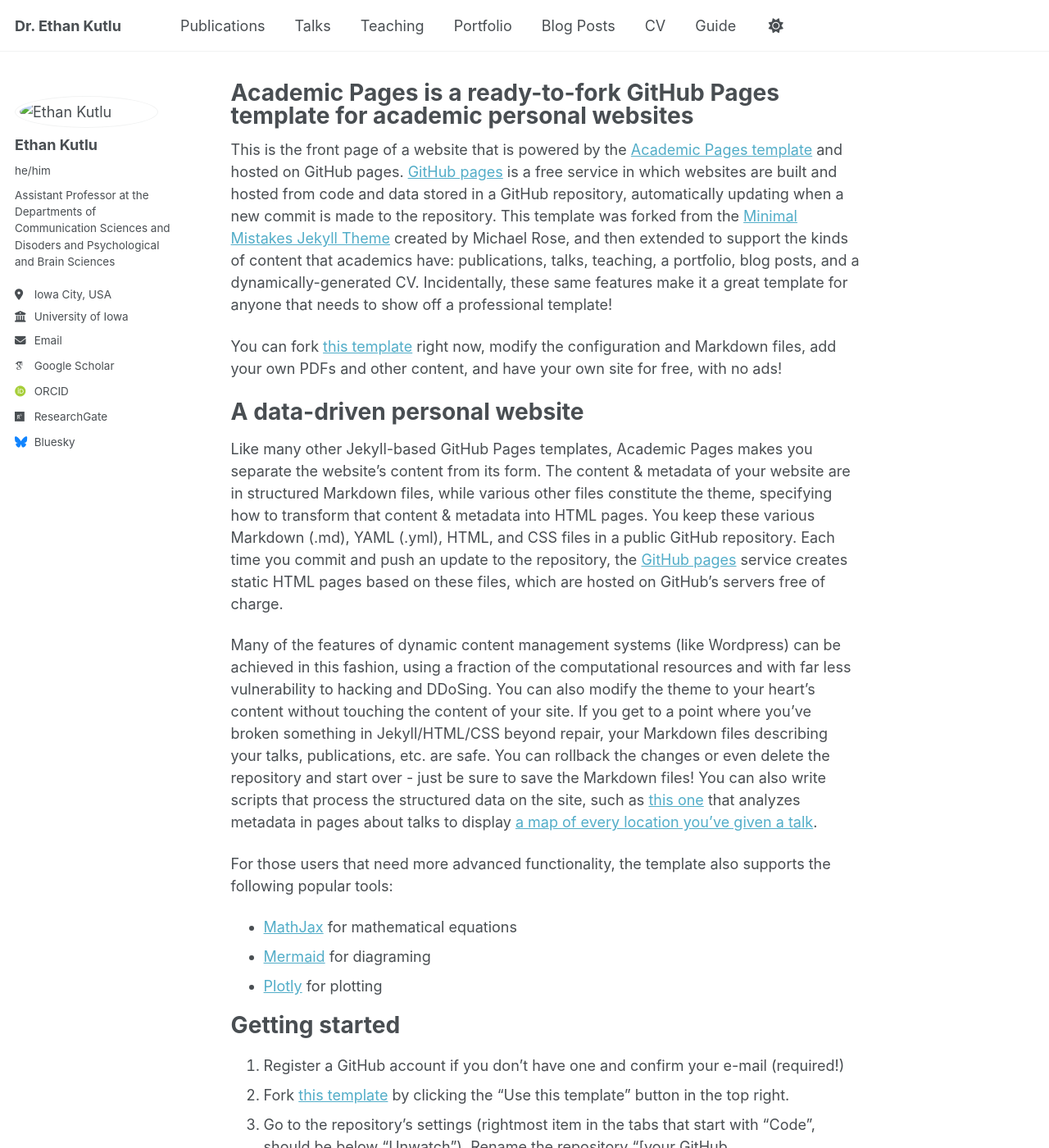
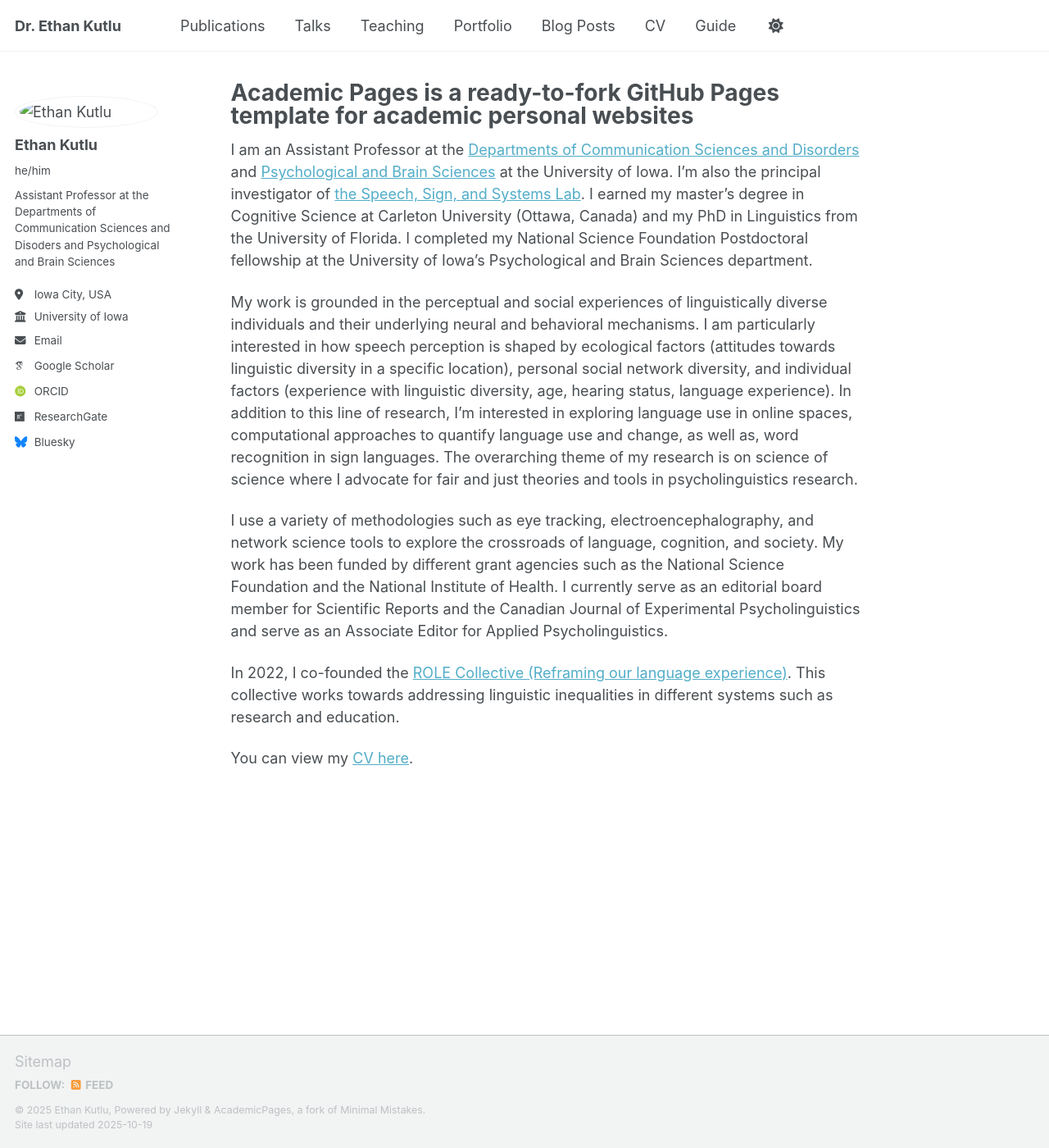
Before and after one commit to ethankutlu/ethankutlu.github.io, a Jekyll site: the page built from _pages/about.md, in a window 1280 px wide and 1400 px high. Shown: the whole window at 82% size. Built offline with Jekyll 4.4.1, drawn with Linux system fonts in a browser that asks for light colours; some web fonts are replaced; a script that is not in the unit is left out; some of the changed text lies outside the part shown.

Commit message:
Revise about page with personal and research details
Updated the content of the about page to reflect personal information and research interests.

```diff
--- a/_pages/about.md
+++ b/_pages/about.md
@@ -7,50 +7,12 @@ redirect_from:
   - /about.html
 ---
 
-This is the front page of a website that is powered by the [Academic Pages template](https://github.com/academicpages/academicpages.github.io) and hosted on GitHub pages. [GitHub pages](https://pages.github.com) is a free service in which websites are built and hosted from code and data stored in a GitHub repository, automatically updating when a new commit is made to the repository. This template was forked from the [Minimal Mistakes Jekyll Theme](https://mmistakes.github.io/minimal-mistakes/) created by Michael Rose, and then extended to support the kinds of content that academics have: publications, talks, teaching, a portfolio, blog posts, and a dynamically-generated CV. Incidentally, these same features make it a great template for anyone that needs to show off a professional template!
+I am an Assistant Professor at the [Departments of Communication Sciences and Disorders](https://csd.uiowa.edu/) and [Psychological and Brain Sciences](https://psychology.uiowa.edu/) at the University of Iowa. I'm also the principal investigator of [the Speech, Sign, and Systems Lab](https://s-cube.lab.uiowa.edu/). I earned my master’s degree in Cognitive Science at Carleton University (Ottawa, Canada) and my PhD in Linguistics from the University of Florida. I completed my National Science Foundation Postdoctoral fellowship at the University of Iowa’s Psychological and Brain Sciences department.
 
- You can fork [this template](https://github.com/academicpages/academicpages.github.io) right now, modify the configuration and Markdown files, add your own PDFs and other content, and have your own site for free, with no ads!
+My work is grounded in the perceptual and social experiences of linguistically diverse individuals and their underlying neural and behavioral mechanisms. I am particularly interested in how speech perception is shaped by ecological factors (attitudes towards linguistic diversity in a specific location), personal social network diversity, and individual factors (experience with linguistic diversity, age, hearing status, language experience). In addition to this line of research, I'm interested in exploring language use in online spaces, computational approaches to quantify language use and change, as well as, word recognition in sign languages. The overarching theme of my research is on science of science where I advocate for fair and just theories and tools in psycholinguistics research.
 
-A data-driven personal website
-======
-Like many other Jekyll-based GitHub Pages templates, Academic Pages makes you separate the website's content from its form. The content & metadata of your website are in structured Markdown files, while various other files constitute the theme, specifying how to transform that content & metadata into HTML pages. You keep these various Markdown (.md), YAML (.yml), HTML, and CSS files in a public GitHub repository. Each time you commit and push an update to the repository, the [GitHub pages](https://pages.github.com/) service creates static HTML pages based on these files, which are hosted on GitHub's servers free of charge.
+I use a variety of methodologies such as eye tracking, electroencephalography, and network science tools to explore the crossroads of language, cognition, and society. My work has been funded by different grant agencies such as the National Science Foundation and the National Institute of Health. I currently serve as an editorial board member for Scientific Reports and the Canadian Journal of Experimental Psycholinguistics and serve as an Associate Editor for Applied Psycholinguistics.
 
-Many of the features of dynamic content management systems (like Wordpress) can be achieved in this fashion, using a fraction of the computational resources and with far less vulnerability to hacking and DDoSing. You can also modify the theme to your heart's content without touching the content of your site. If you get to a point where you've broken something in Jekyll/HTML/CSS beyond repair, your Markdown files describing your talks, publications, etc. are safe. You can rollback the changes or even delete the repository and start over - just be sure to save the Markdown files! You can also write scripts that process the structured data on the site, such as [this one](https://github.com/academicpages/academicpages.github.io/blob/master/talkmap.ipynb) that analyzes metadata in pages about talks to display [a map of every location you've given a talk](https://academicpages.github.io/talkmap.html).
+In 2022, I co-founded the [ROLE Collective (Reframing our language experience)](https://www.rolecollective.org). This collective works towards addressing linguistic inequalities in different systems such as research and education.
 
-For those users that need more advanced functionality, the template also supports the following popular tools:
-- [MathJax](https://www.mathjax.org/) for mathematical equations
-- [Mermaid](https://mermaid.js.org/) for diagraming
-- [Plotly](https://plotly.com/javascript/) for plotting
-
-Getting started
-======
-1. Register a GitHub account if you don't have one and confirm your e-mail (required!)
-1. Fork [this template](https://github.com/academicpages/academicpages.github.io) by clicking the "Use this template" button in the top right.
-1. Go to the repository's settings (rightmost item in the tabs that start with "Code", should be below "Unwatch"). Rename the repository "[your GitHub username].github.io", which will also be your website's URL.
-1. Set site-wide configuration and create content & metadata (see below -- also see [this set of diffs](https://archive.is/3TPas) showing what files were changed to set up [an example site](https://getorg-testacct.github.io) for a user with the username "getorg-testacct")
-1. Upload any files (like PDFs, .zip files, etc.) to the files/ directory. They will appear at https://[your GitHub username].github.io/files/example.pdf.
-1. Check status by going to the repository settings, in the "GitHub pages" section
-
-Site-wide configuration
-------
-The main configuration file for the site is in the base directory in [_config.yml](https://github.com/academicpages/academicpages.github.io/blob/master/_config.yml), which defines the content in the sidebars and other site-wide features. You will need to replace the default variables with ones about yourself and your site's github repository. The configuration file for the top menu is in [_data/navigation.yml](https://github.com/academicpages/academicpages.github.io/blob/master/_data/navigation.yml). For example, if you don't have a portfolio or blog posts, you can remove those items from that navigation.yml file to remove them from the header.
-
-Create content & metadata
-------
-For site content, there is one Markdown file for each type of content, which are stored in directories like _publications, _talks, _posts, _teaching, or _pages. For example, each talk is a Markdown file in the [_talks directory](https://github.com/academicpages/academicpages.github.io/tree/master/_talks). At the top of each Markdown file is structured data in YAML about the talk, which the theme will parse to do lots of cool stuff. The same structured data about a talk is used to generate the list of talks on the [Talks page](https://academicpages.github.io/talks), each [individual page](https://academicpages.github.io/talks/2012-03-01-talk-1) for specific talks, the talks section for the [CV page](https://academicpages.github.io/cv), and the [map of places you've given a talk](https://academicpages.github.io/talkmap.html) (if you run this [python file](https://github.com/academicpages/academicpages.github.io/blob/master/talkmap.py) or [Jupyter notebook](https://github.com/academicpages/academicpages.github.io/blob/master/talkmap.ipynb), which creates the HTML for the map based on the contents of the _talks directory).
-
-**Markdown generator**
-
-The repository includes [a set of Jupyter notebooks](https://github.com/academicpages/academicpages.github.io/tree/master/markdown_generator
-) that converts a CSV containing structured data about talks or presentations into individual Markdown files that will be properly formatted for the Academic Pages template. The sample CSVs in that directory are the ones I used to create my own personal website at stuartgeiger.com. My usual workflow is that I keep a spreadsheet of my publications and talks, then run the code in these notebooks to generate the Markdown files, then commit and push them to the GitHub repository.
-
-How to edit your site's GitHub repository
-------
-Many people use a git client to create files on their local computer and then push them to GitHub's servers. If you are not familiar with git, you can directly edit these configuration and Markdown files directly in the github.com interface. Navigate to a file (like [this one](https://github.com/academicpages/academicpages.github.io/blob/master/_talks/2012-03-01-talk-1.md) and click the pencil icon in the top right of the content preview (to the right of the "Raw | Blame | History" buttons). You can delete a file by clicking the trashcan icon to the right of the pencil icon. You can also create new files or upload files by navigating to a directory and clicking the "Create new file" or "Upload files" buttons.
-
-Example: editing a Markdown file for a talk
-![Editing a Markdown file for a talk](/images/editing-talk.png)
-
-For more info
-------
-More info about configuring Academic Pages can be found in [the guide](https://academicpages.github.io/markdown/), the [growing wiki](https://github.com/academicpages/academicpages.github.io/wiki), and you can always [ask a question on GitHub](https://github.com/academicpages/academicpages.github.io/discussions). The [guides for the Minimal Mistakes theme](https://mmistakes.github.io/minimal-mistakes/docs/configuration/) (which this theme was forked from) might also be helpful.
+You can view my <a href="/assets/files/CLAS_CV_Kutlu_Ethan.pdf" target="_blank" rel="noopener">CV here</a>.
```
